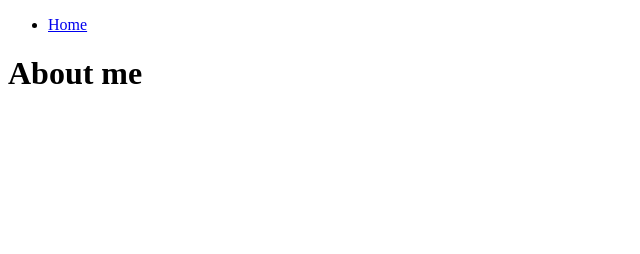
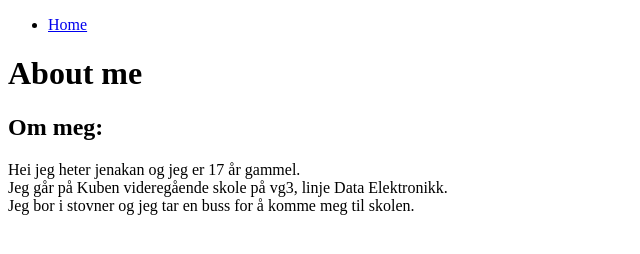
Before and after one commit to jemua001/Webdesign, a plain HTML site: page about me.html in a window 1280 px wide. Shown: the whole page, without its empty margins (0-640 px from the left). Drawn offline with Linux system fonts and the light colour scheme.

Commit message:
about me

```diff
--- a/about me.html
+++ b/about me.html
@@ -15,5 +15,9 @@
 
     <h1>About me</h1>
 
+    <h2>Om meg:</h2>
+    <p>Hei jeg heter jenakan og jeg er 17 år gammel.<br>
+        Jeg går på Kuben videregående skole på vg3, linje Data Elektronikk.<br>
+        Jeg bor i stovner og jeg tar en buss for å komme meg til skolen.</p>
 </body>
 </html>
```
Also changed, not shown: pictures.html (+2 -1 lines).
